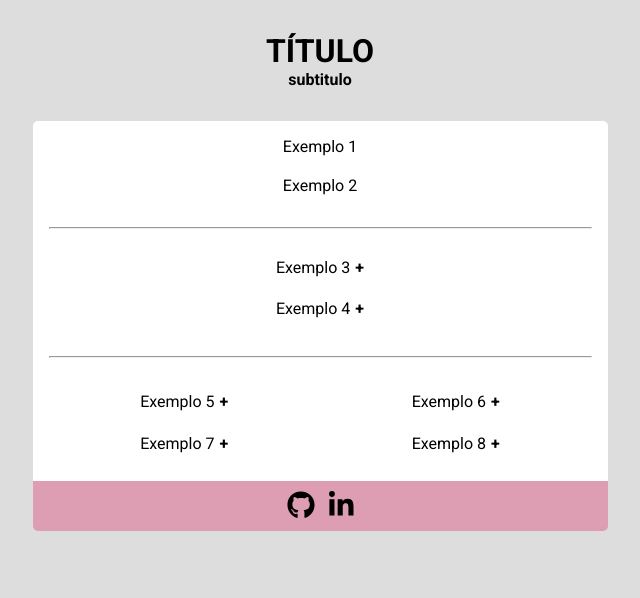
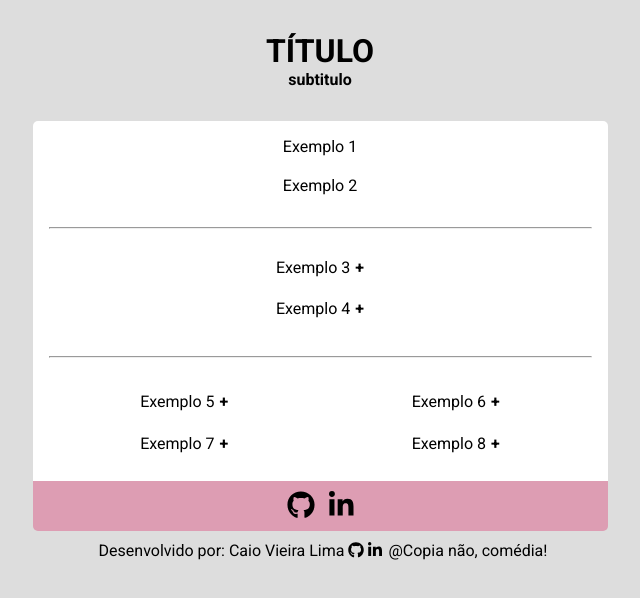
Before and after one commit to CaioLima96/catalogo-de-projetos, a plain HTML site: page index.html in a window 1280 px wide. Shown: the whole page, without its empty margins (320-960 px from the left). Drawn offline with Linux system fonts and the light colour scheme.

Commit message:
adicionado o sub-footer

```diff
--- a/assets/css/main.css
+++ b/assets/css/main.css
@@ -156,7 +156,7 @@ footer {
 
     max-width: 575px;
     width: 80%;
-    margin: 0 auto 2rem;
+    margin: 0 auto 0.625rem;
 
     background-color: #dc387063;
     border-bottom-right-radius: 0.313rem;
@@ -172,7 +172,20 @@ footer .fa-2x {
     font-size: 1.75rem;
 }
 
+#sub-footer {
+    display: flex;
+    align-items: center;
+    justify-content: center;
+    flex-wrap: wrap;
 
+    max-width: 575px;
+    width: 80%;
+    margin: 0 auto 2rem;
+}
+
+#sub-footer p {
+    margin-left: 0.375rem;
+}
 
 @media (max-width: 760px) {
 
--- a/index.html
+++ b/index.html
@@ -106,9 +106,19 @@
     </main>
 
     <footer>
-        <a href="https://github.com/CaioLima96" target="_blank"><i class="fab fa-github fa-2x"></i></a>
-        <a href="https://www.linkedin.com/in/caiovieiralima/" target="_blank"><i class="fab fa-linkedin-in fa-2x"></i></a>
+        <!--SE QUISER, PODE POR SUAS REDES SOCIAIS AQUI-->
+        <a href="/" target="_blank"><i class="fab fa-github fa-2x"></i></a>
+        <a href="/" target="_blank"><i class="fab fa-linkedin-in fa-2x"></i></a>
     </footer>
+
+    <div id="sub-footer">
+        <p>
+            Desenvolvido por: Caio Vieira Lima
+            <a href="https://github.com/CaioLima96" target="_blank"><i class="fab fa-github"></i></a>
+            <a href="https://www.linkedin.com/in/caiovieiralima/" target="_blank"><i class="fab fa-linkedin-in"></i></a>
+        </p>
+        <p>@Copia não, comédia!</p>
+    </div>
 
     <script src="assets/js/main.js"></script>
 </body>
```
